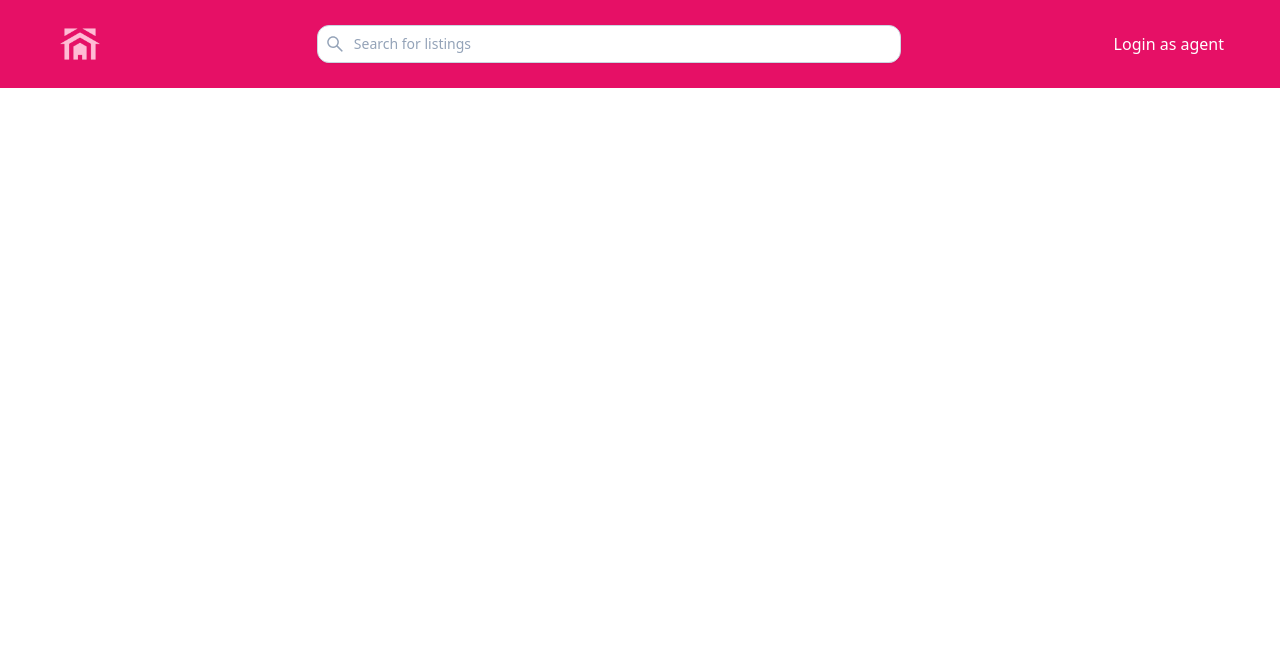
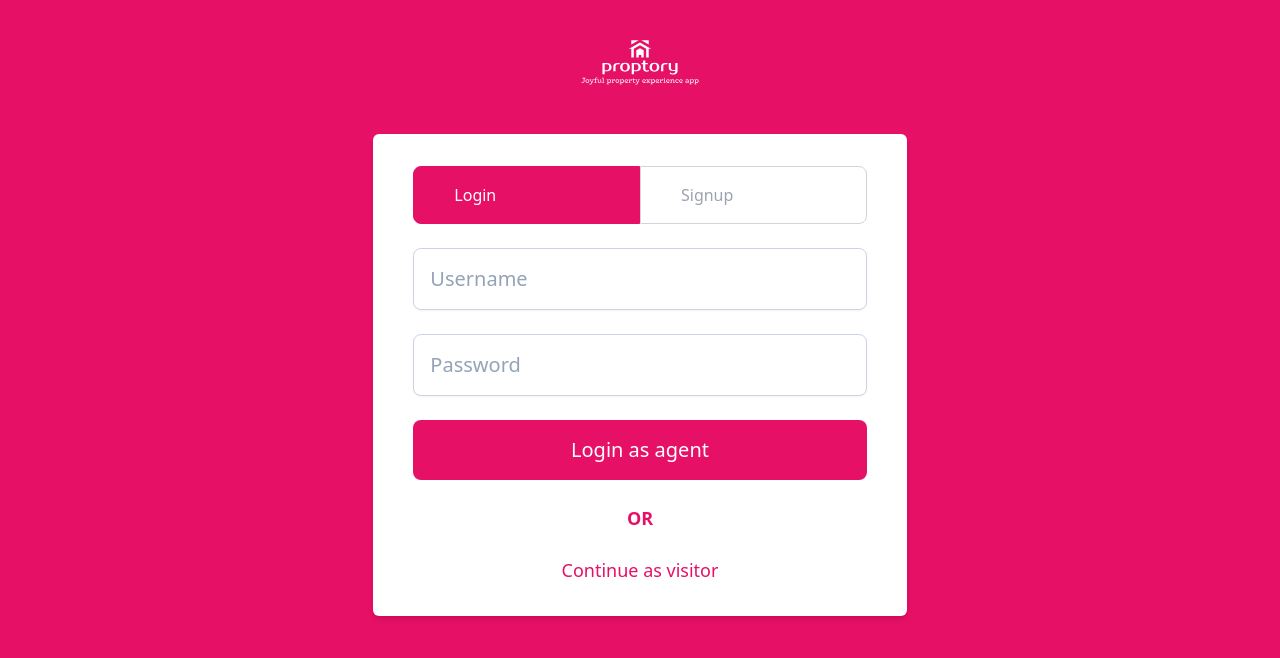
Before and after one commit to SadmanYasar/proptory-webapp, a Next.js app: page / in a window 1280 px wide. Shown: the top 658 px of the page. Built offline with nearby package versions, Linux system fonts and the light colour scheme.

Commit message:
added file based routes

```diff
--- a/components/nav.tsx
+++ b/components/nav.tsx
@@ -3,6 +3,8 @@ import React, { useState } from 'react';
 import Link from 'next/link';
 import { HiMenuAlt3 } from 'react-icons/hi';
 import { AiOutlineSearch } from 'react-icons/ai';
+import { useRouter } from 'next/router';
+import logo from '../public/logo_proptory/icon_only/color_with_background.jpg';
 // import { useAuthState } from 'react-firebase-hooks/auth';
 // import { auth } from '../utils/firebase';
 
@@ -10,15 +12,23 @@ export default function Nav() {
     // const [user, loading, error] = useAuthState(auth);
     const [toggled, setToggled] = useState(false);
 
+    const router = useRouter();
+    console.log(router.asPath);
+
+    // hide nav on login screen
+    if (router.asPath === '/') {
+        return null;
+    }
+
     return (
-        <div className='bg-pink-650 w-full fixed'>
+        <div className='bg-pink-650 w-full sticky top-0'>
             <nav className='py-5 mx-14 text-white'>
                 {/* Tablet/Desktop Navbar */}
                 <div className='w-full max-md:hidden flex justify-between items-center'>
                     <img
                         referrerPolicy="no-referrer"
                         className="w-12 h-12"
-                        src={'logo_proptory/icon_only/color_with_background.jpg'}
+                        src={logo.src}
                         alt="avatar"
                     />
                     <SearchBar />
@@ -27,12 +37,12 @@ export default function Nav() {
                     </Link>
                 </div>
 
-                {/* Mobile Navbar */}
+                {/*  Mobile Navbar */}
                 <div className='w-full md:hidden flex justify-between items-center'>
                     <img
                         referrerPolicy="no-referrer"
                         className="w-12 h-12"
-                        src={'logo_proptory/icon_only/color_with_background.jpg'}
+                        src={logo.src}
                         alt="avatar"
                     />
                     <HiMenuAlt3 className='fill-white w-12 h-12' onClick={() => setToggled(!toggled)} />
@@ -46,8 +56,21 @@ export default function Nav() {
                             Login as agent
                         </Link>
                     </div>}
+            </nav>
+        </div>
 
-                {/* <ul>
+    );
+}
+
+function SearchBar() {
+    return (
+        <label className="relative block max-md:py-4 max-md:w-full md:w-6/12">
+            <span className="sr-only">Search</span>
+            <span className="absolute inset-y-0 left-0 flex items-center pl-2">
+                <AiOutlineSearch className='w-5 h-5 fill-slate-400' />
+            </span>
+            <input className="placeholder:text-slate-400 block bg-white w-full border border-slate-300 rounded-xl py-2 pl-9 pr-3 shadow-sm focus:outline-none focus:border-sky-500 focus:ring-sky-500 focus:ring-1 sm:text-sm" placeholder="Search for listings" type="text" name="search" />
+            {/* <ul>
                  {(!user) && (
                      <Link href={'/auth/login'} legacyBehavior>
                          <a className='py-2 px-4 text-lg bg-teal-500 text-white rounded-lg font-medium ml-8'>
@@ -69,20 +92,7 @@ export default function Nav() {
                      </div>
                  )}
              </ul> */}
-            </nav>
-        </div>
+        </label>
 
-    );
-}
-
-function SearchBar() {
-    return (
-        <label className="relative block max-md:py-4 max-md:w-full md:w-6/12">
-            <span className="sr-only">Search</span>
-            <span className="absolute inset-y-0 left-0 flex items-center pl-2">
-                <AiOutlineSearch className='w-5 h-5 fill-slate-400' />
-            </span>
-            <input className="placeholder:text-slate-400 block bg-white w-full border border-slate-300 rounded-xl py-2 pl-9 pr-3 shadow-sm focus:outline-none focus:border-sky-500 focus:ring-sky-500 focus:ring-1 sm:text-sm" placeholder="Search for listings" type="text" name="search" />
-        </label>
     )
 }
--- /dev/null
+++ b/pages/agents/[id].tsx
@@ -0,0 +1,13 @@
+import Layout from "@/components/layout";
+import Head from "next/head";
+
+export default function AgentProfile() {
+    return (
+        <>
+            <Head>
+                <title>Test Agent Profile</title>
+            </Head>
+            <div className="text-white">Profile</div>
+        </>
+    )
+}
--- a/pages/index.tsx
+++ b/pages/index.tsx
@@ -1,5 +1,7 @@
+/* eslint-disable @next/next/no-img-element */
 import Head from 'next/head'
 import { Inter } from '@next/font/google'
+import router, { useRouter } from 'next/router'
 
 const inter = Inter({ subsets: ['latin'] })
 
@@ -12,15 +14,55 @@ export default function Home() {
         <meta name="viewport" content="width=device-width, initial-scale=1" />
         <link rel="icon" href="/favicon.ico" />
       </Head>
-      <main>
-        {/* <iframe
-          className="w-full aspect-video"
-          src="https://my.matterport.com/show/?m=QKXyLp3Kd6k"
-          frameBorder={0}
-          allowFullScreen
-          allow="xr-spatial-tracking"
-        /> */}
-      </main>
+      <LoginPage />
+      <style jsx global>
+        {`
+      body {
+          background: #E61066;
+       }
+   `}
+      </style>
     </>
   )
 }
+
+function LoginPage() {
+  const router = useRouter();
+
+  const changeToProfileRoute = () => {
+    router.push('/agents/1');
+  }
+
+  const changeToListingsRoute = () => {
+    router.push('/listings');
+  }
+
+  return (
+    <main className='w-full h-screen flex flex-col space-y-2 items-center bg-pink-650'>
+      <img
+        referrerPolicy='no-referrer'
+        src={'logo_proptory/svg/white_transparent.svg'}
+        alt='proptory-logo'
+      />
+      <div className='max-md:w-10/12 md:w-5/12 px-10 pb-8 bg-white shadow-md rounded-md'>
+        <div className='w-full flex flex-col items-center pt-4 space-y-6'>
+          <div className='w-full flex justify-around pt-4'>
+            <div className='border w-2/4 border-pink-650 rounded-l-lg py-4 px-10 text-white bg-pink-650'>Login</div>
+            <div className='border w-2/4 border-gray-300 rounded-r-lg py-4 px-10 text-gray-400'>Signup</div>
+          </div>
+          <label className="relative block max-md:py-4 w-full">
+            <span className="sr-only">Username</span>
+            <input className="placeholder:text-slate-400 block bg-white w-full border border-slate-300 rounded-lg py-4 pl-4 pr-3  shadow-sm focus:outline-none focus:border-sky-500 focus:ring-sky-500 focus:ring-1 sm:text-sm md:text-xl" placeholder="Username" type="text" name="username" />
+          </label>
+          <label className="relative block max-md:py-4 w-full">
+            <span className="sr-only">Password</span>
+            <input className="placeholder:text-slate-400 block bg-white w-full border border-slate-300 rounded-lg py-4 pl-4 pr-3 shadow-sm focus:outline-none focus:border-sky-500 focus:ring-sky-500 focus:ring-1 sm:text-sm md:text-xl" placeholder="Password" type="password" name="password" />
+          </label>
+          <div className='w-full py-4 bg-pink-650 rounded-lg text-center text-xl text-white' onClick={changeToProfileRoute}>Login as agent</div>
+          <div className='w-full text-center text-lg text-pink-650 font-bold'>OR</div>
+          <div className='w-full text-center text-lg text-pink-650' onClick={changeToListingsRoute}>Continue as visitor</div>
+        </div>
+      </div>
+    </main>
+  )
+}
--- /dev/null
+++ b/pages/listings/[id].tsx
@@ -0,0 +1,13 @@
+import Layout from "@/components/layout";
+import Head from "next/head";
+
+export default function Listing() {
+    return (
+        <>
+            <Head>
+                <title>Test listing</title>
+            </Head>
+            <div className="text-white">Listing</div>
+        </>
+    )
+}
--- /dev/null
+++ b/pages/listings/index.tsx
@@ -0,0 +1,5 @@
+export default function Listings() {
+    return(
+        <div className="text-white">Listings</div>
+    )
+}
```
Also changed, not shown: public/logo_proptory/svg/white_transparent.svg.
